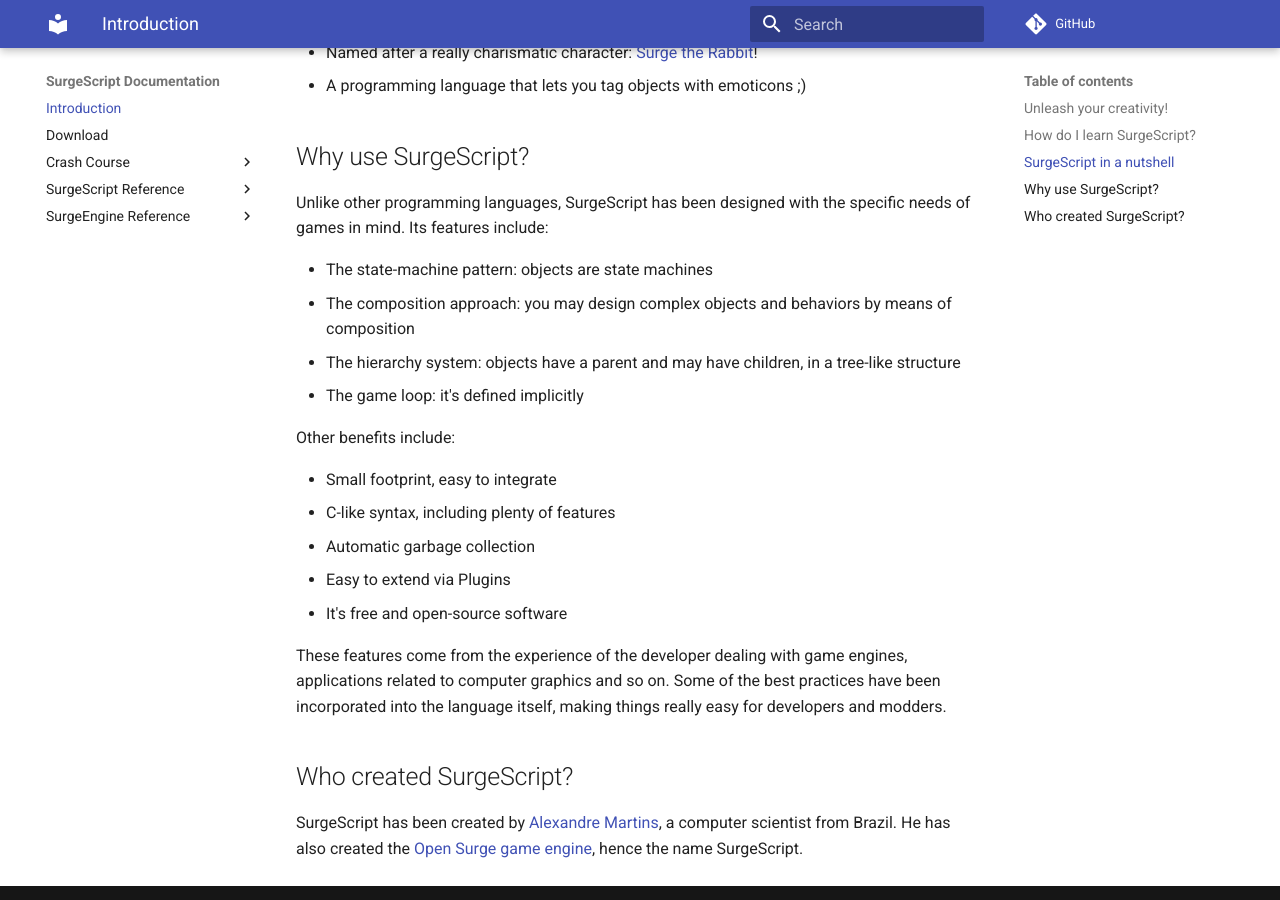
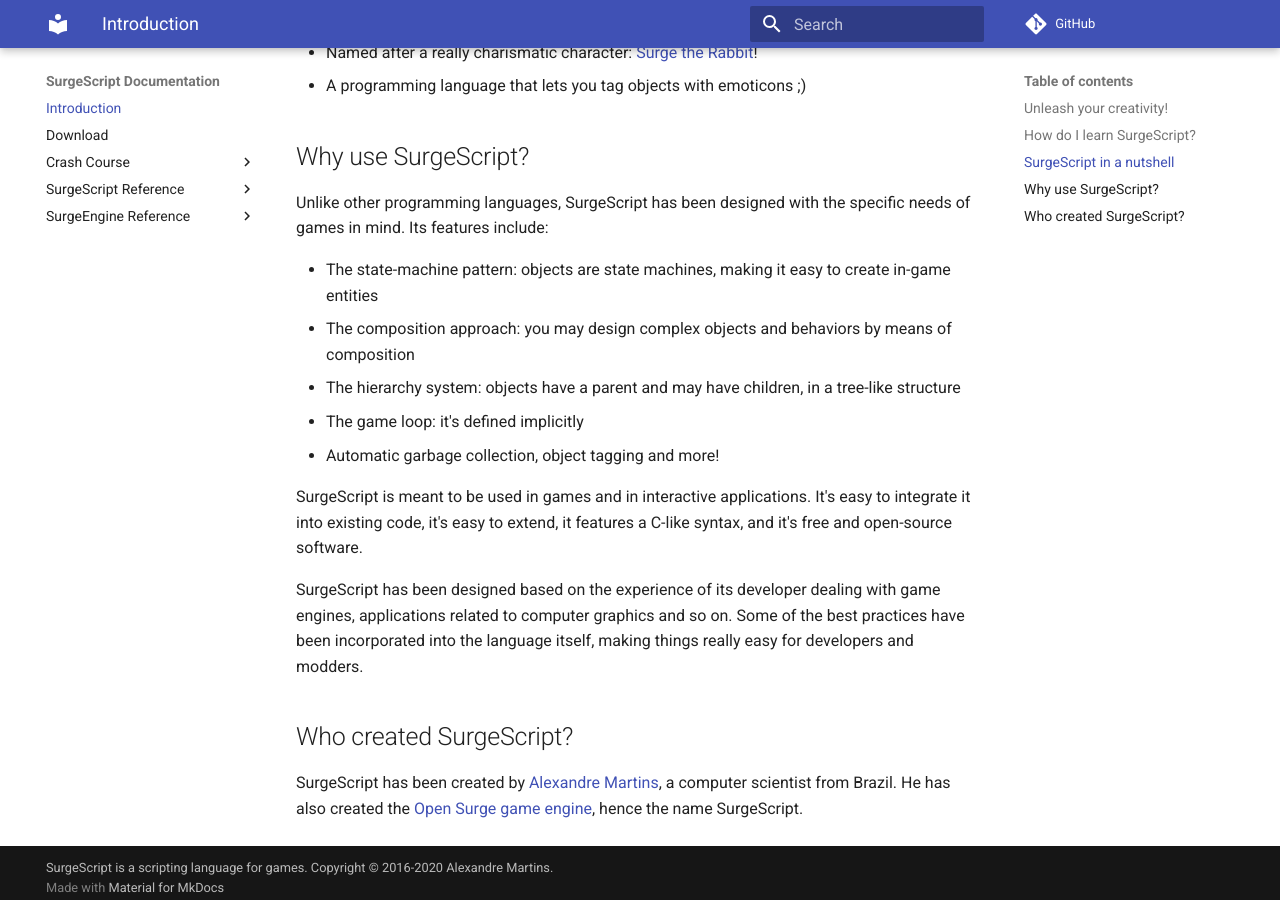
Before and after one commit to alemart/surgescript, an MkDocs documentation site: the page built from docs/index.md, in a window 1280 px wide and 900 px high, scrolled down 999 px. Built offline with MkDocs 1.6.1 and Material for MkDocs 9.7.7, drawn with Linux system fonts in a browser that asks for light colours; comment, search, counter and statistics services are not loaded.

Commit message:
Updated texts

```diff
--- a/docs/index.md
+++ b/docs/index.md
@@ -33,20 +33,15 @@
 
 Unlike other programming languages, SurgeScript has been designed with the specific needs of games in mind. Its features include:
 
-- The state-machine pattern: objects are state machines
+- The state-machine pattern: objects are state machines, making it easy to create in-game entities
 - The composition approach: you may design complex objects and behaviors by means of composition
 - The hierarchy system: objects have a parent and may have children, in a tree-like structure
 - The game loop: it's defined implicitly
+- Automatic garbage collection, object tagging and more!
 
-Other benefits include:
+SurgeScript is meant to be used in games and in interactive applications. It's easy to integrate it into existing code, it's easy to extend, it features a C-like syntax, and it's free and open-source software.
 
-- Small footprint, easy to integrate
-- C-like syntax, including plenty of features
-- Automatic garbage collection
-- Easy to extend via Plugins
-- It's free and open-source software
-
-These features come from the experience of the developer dealing with game engines, applications related to computer graphics and so on. Some of the best practices have been incorporated into the language itself, making things really easy for developers and modders.
+SurgeScript has been designed based on the experience of its developer dealing with game engines, applications related to computer graphics and so on. Some of the best practices have been incorporated into the language itself, making things really easy for developers and modders.
 
 Who created SurgeScript?
 ------------------------
```
Also changed, not shown: README.md (+7 -12 lines).
